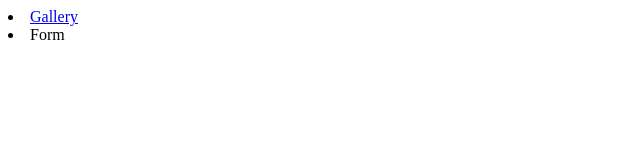
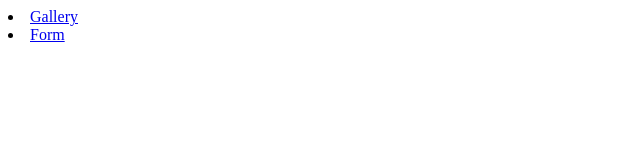
Before and after one commit to DmytroLysachenko/goit-js-hw-09, a plain HTML site: page index.html in a window 1280 px wide. Shown: the full height of the page, 0-640 px from the left. Drawn offline with Linux system fonts and the light colour scheme.

Commit message:
Deploying to gh-pages from @ DmytroLysachenko/goit-js-hw-09@c36d253a7e48b5322974dd6422e87a2fbfc4c650 🚀

```diff
--- a/index.html
+++ b/index.html
@@ -8,7 +8,7 @@
   <body>
     <nav>
       <li><a href="./1-gallery.html">Gallery</a></li>
-      <li><a href="./2-form.html"></a>Form</li>
+      <li><a href="./2-form.html">Form</a></li>
     </nav>
   </body>
 </html>
```
